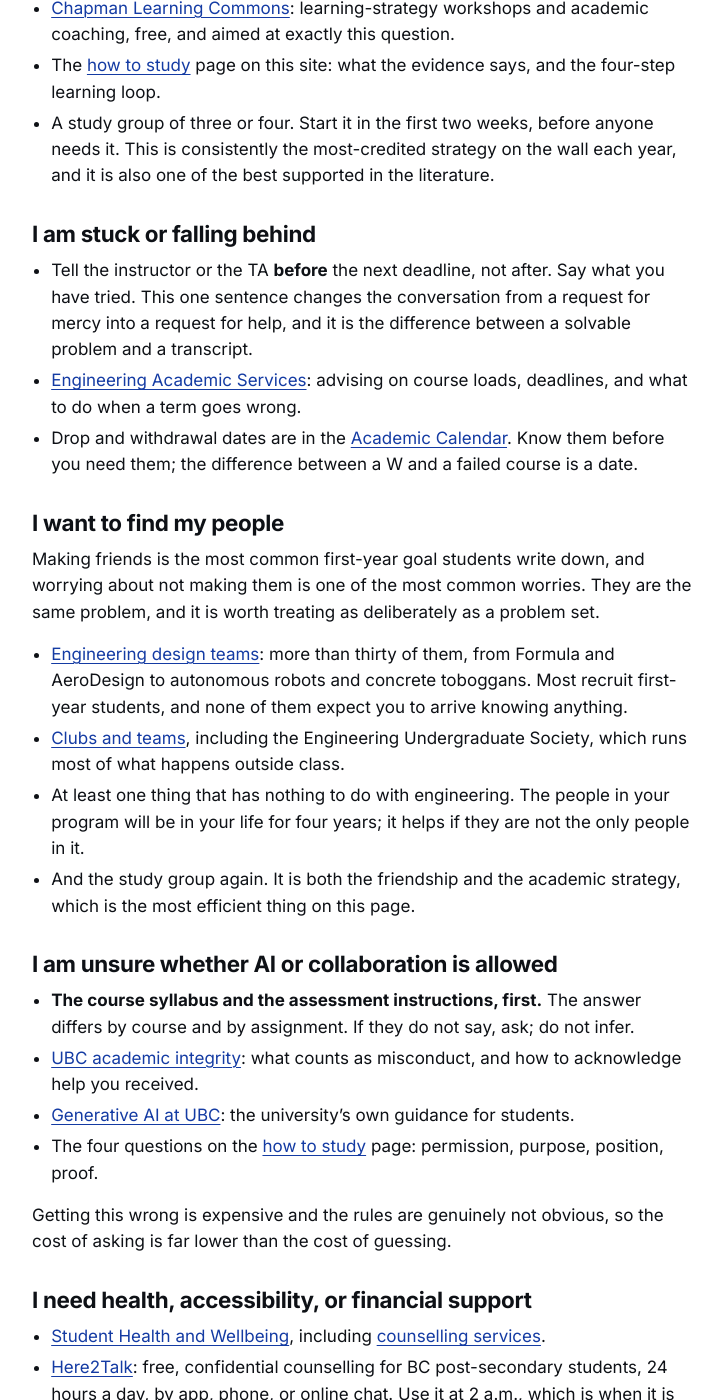
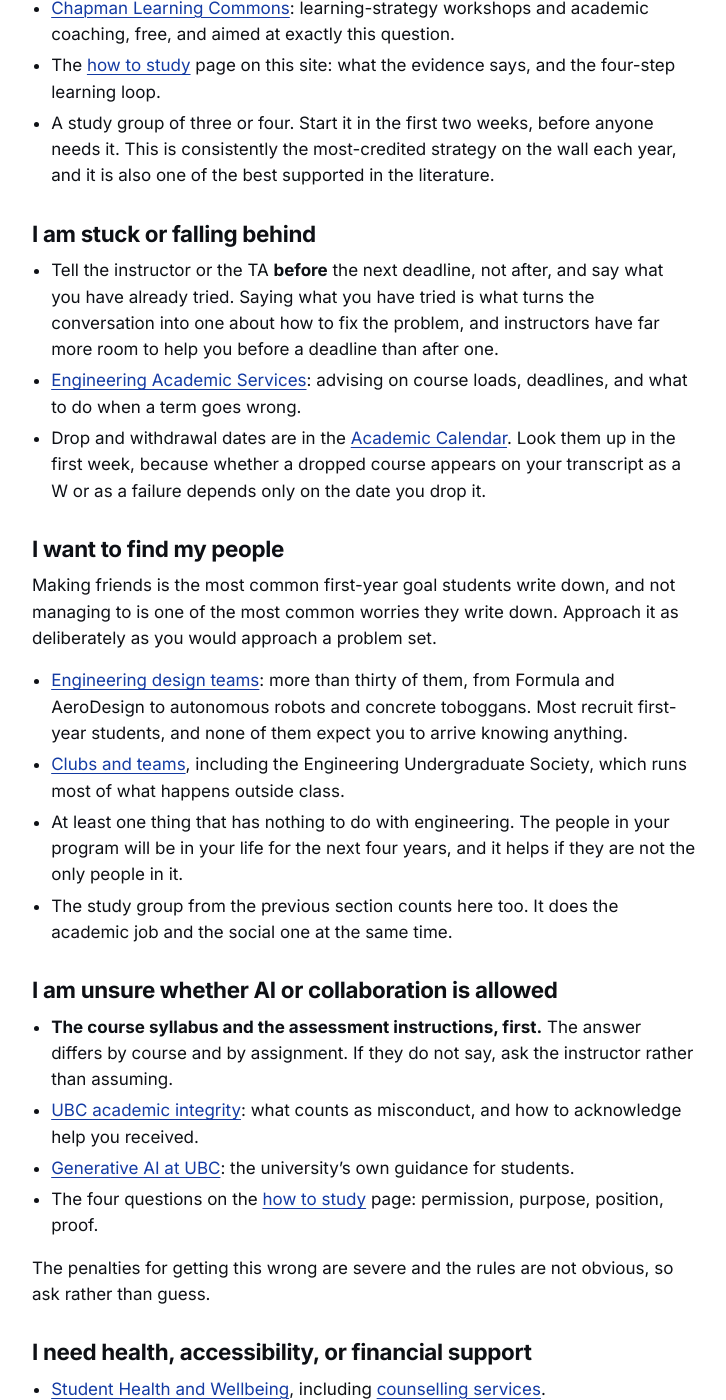
Before and after one commit to GSathish/JumpStart, a Jekyll site: the page built from help.md, in a window 1280 px wide and 1400 px high, scrolled down 814 px. Shown: the whole window, without its empty margins (276-1002 px from the left). Built offline with Jekyll 4.4.1, drawn with Linux system fonts in a browser that asks for light colours; some of the changed text lies outside the part shown.

Commit message:
Edit the four pages for voice
The prose leaned on a construction WRITING_STYLE.md section 5 rules out: a short
declarative followed by its own correction or mirror image, joined by a full stop
or a semicolon. It appeared about twenty times across the four pages. "The code
was not wrong. The code plus its assumed context was wrong." "The obligation is
real; the relic is a myth." "The theory is solid. The field evidence is
suggestive." Each of these is now one sentence that states the claim.

Also removed: two headings written as a pun or a rhetorical question, against the
guide's rule that section titles are descriptive; nine of ten uses of "worth
knowing" and its relatives, which had become a tic; "worth your time" as an
endorsement of the Huberman episodes; and a handful of decorative closers that
were doing rhythm rather than work.

The run-in bold headings stay. Section 6 of the guide asks for them, which is
where it disagrees with the general advice about bold.

Sentence length still varies (mean 17 to 20 words, sd 7 to 12, range 3 to 71),
so the pass did not flatten the rhythm while removing the pattern.

Co-Authored-By: Claude Opus 5 (1M context) <noreply@anthropic.com>
Claude-Session: https://claude.ai/code/session_01XwCjPYsRHkd3qUN5fPoVHz

```diff
--- a/help.md
+++ b/help.md
@@ -23,7 +23,7 @@ Who to ask, and when
 
 # Get help
 
-This list is organised by the moment you need it, not by which office runs it. Ask early. Every one of these is easier to use in week two than in week ten, and none of them thinks you are wasting their time.
+This list is organised by the moment you need it rather than by which office runs it. Ask early. Every one of these is easier to use in week two than in week ten, and none of them will think you are wasting their time.
 {: .lede}
 
 <div class="help" markdown="1">
@@ -33,9 +33,9 @@ This list is organised by the moment you need it, not by which office runs it. A
 - [Math Learning Centre](https://www.math.ubc.ca/undergraduate/advising-and-resources/drop-help): drop-in help from graduate TAs in LSK 301 and 302, no appointment, for all first- and second-year math courses. First-year calculus students have the Calculus Common Room in LSK 302, open weekdays.
 - [Engineering academic support](https://students.engineering.ubc.ca/welcome-to-engineering/academic-support/): tutoring and study support run through the Faculty.
 - [AMS tutoring](https://www.ams.ubc.ca/support-services/student-services/tutoring/): peer tutoring, including for first-year science and engineering courses.
-- Your own course's office hours and tutorials, listed on the course page. These are the least used and the most useful, because the person holding them wrote the problem set.
+- Your own course's office hours and tutorials, listed on the course page. Students use these less than anything else on this list, which is a mistake, because the person holding them wrote the problem set.
 
-The Math Learning Centre is explicit that it is not there to check your answers. Bring a question about a method, not a request for a solution, and you will get much more out of it.
+The Math Learning Centre is explicit that it is not there to check your answers. You will get more out of it if you bring a question about a method rather than a request for a solution.
 
 ## I do not know how to study for this course {#studying}
 
@@ -45,32 +45,32 @@ The Math Learning Centre is explicit that it is not there to check your answers.
 
 ## I am stuck or falling behind {#behind}
 
-- Tell the instructor or the TA **before** the next deadline, not after. Say what you have tried. This one sentence changes the conversation from a request for mercy into a request for help, and it is the difference between a solvable problem and a transcript.
+- Tell the instructor or the TA **before** the next deadline, not after, and say what you have already tried. Saying what you have tried is what turns the conversation into one about how to fix the problem, and instructors have far more room to help you before a deadline than after one.
 - [Engineering Academic Services](https://academicservices.engineering.ubc.ca/): advising on course loads, deadlines, and what to do when a term goes wrong.
-- Drop and withdrawal dates are in the [Academic Calendar](https://vancouver.calendar.ubc.ca/). Know them before you need them; the difference between a W and a failed course is a date.
+- Drop and withdrawal dates are in the [Academic Calendar](https://vancouver.calendar.ubc.ca/). Look them up in the first week, because whether a dropped course appears on your transcript as a W or as a failure depends only on the date you drop it.
 
 ## I want to find my people {#people}
 
-Making friends is the most common first-year goal students write down, and worrying about not making them is one of the most common worries. They are the same problem, and it is worth treating as deliberately as a problem set.
+Making friends is the most common first-year goal students write down, and not managing to is one of the most common worries they write down. Approach it as deliberately as you would approach a problem set.
 
 - [Engineering design teams](https://engineering.ubc.ca/engineering-design-teams-list): more than thirty of them, from Formula and AeroDesign to autonomous robots and concrete toboggans. Most recruit first-year students, and none of them expect you to arrive knowing anything.
 - [Clubs and teams](https://engineering.ubc.ca/student-experience/clubs-and-teams), including the Engineering Undergraduate Society, which runs most of what happens outside class.
-- At least one thing that has nothing to do with engineering. The people in your program will be in your life for four years; it helps if they are not the only people in it.
-- And the study group again. It is both the friendship and the academic strategy, which is the most efficient thing on this page.
+- At least one thing that has nothing to do with engineering. The people in your program will be in your life for the next four years, and it helps if they are not the only people in it.
+- The study group from the previous section counts here too. It does the academic job and the social one at the same time.
 
 ## I am unsure whether AI or collaboration is allowed {#ai}
 
-- **The course syllabus and the assessment instructions, first.** The answer differs by course and by assignment. If they do not say, ask; do not infer.
+- **The course syllabus and the assessment instructions, first.** The answer differs by course and by assignment. If they do not say, ask the instructor rather than assuming.
 - [UBC academic integrity](https://academicintegrity.ubc.ca/): what counts as misconduct, and how to acknowledge help you received.
 - [Generative AI at UBC](https://genai.ubc.ca/): the university's own guidance for students.
 - The four questions on the [how to study]({{ '/how-to-study/' | relative_url }}) page: permission, purpose, position, proof.
 
-Getting this wrong is expensive and the rules are genuinely not obvious, so the cost of asking is far lower than the cost of guessing.
+The penalties for getting this wrong are severe and the rules are not obvious, so ask rather than guess.
 
 ## I need health, accessibility, or financial support {#wellbeing}
 
 - [Student Health and Wellbeing](https://students.ubc.ca/health), including [counselling services](https://students.ubc.ca/health/counselling-services).
-- [Here2Talk](https://here2talk.ca/): free, confidential counselling for BC post-secondary students, 24 hours a day, by app, phone, or online chat. Use it at 2 a.m., which is when it is designed for.
+- [Here2Talk](https://here2talk.ca/): free, confidential counselling for BC post-secondary students, 24 hours a day, by app, phone, or online chat. It is staffed overnight, which is when you are most likely to need it and least likely to reach anyone else.
 - [Centre for Accessibility](https://students.ubc.ca/about-student-services/centre-for-accessibility): academic accommodations, including for anxiety and attention-related conditions. You do not need a crisis to register, and doing it early is much easier than doing it during exams.
 
 ### Language and writing
@@ -81,12 +81,12 @@ Getting this wrong is expensive and the rules are genuinely not obvious, so the
 ### Money
 
 - [Your Enrolment Services Advisor](https://students.ubc.ca/about-student-services/enrolment-services-advisors/): every undergraduate has one assigned. They handle bursaries, awards, loans, and payment problems, confidentially.
-- [Financial emergencies](https://students.ubc.ca/finances/financial-support-options/financial-emergencies/): what to do when it is urgent rather than annual.
-- [AMS Food Bank](https://www.ams.ubc.ca/support-services/student-services/food-bank/): groceries and toiletries, up to 16 visits a term, no questions.
+- [Financial emergencies](https://students.ubc.ca/finances/financial-support-options/financial-emergencies/): the route to take when the problem is immediate and cannot wait for the next award cycle.
+- [AMS Food Bank](https://www.ams.ubc.ca/support-services/student-services/food-bank/): groceries and toiletries, up to 16 visits a term. You do not have to explain why you are there.
 
-Every year somebody writes on the wall that they are worried about being a burden on their parents. Using these is not that. They exist because the university expects some students to need them, and it budgets accordingly.
+Students regularly say they are worried about being a burden on their parents. These services exist because the university expects some students to need them and budgets for it, so using one is not an imposition on anybody.
 
 </div>
 
-Something missing or a link gone stale? Tell me and I will fix it: sathish@ece.ubc.ca
+If something here is missing or a link has gone stale, tell me and I will fix it: sathish@ece.ubc.ca
 {: .kicker}
```
Also changed, not shown: going-further.md (+24 -24 lines), how-to-study.md (+14 -14 lines), index.md (+3 -3 lines).
